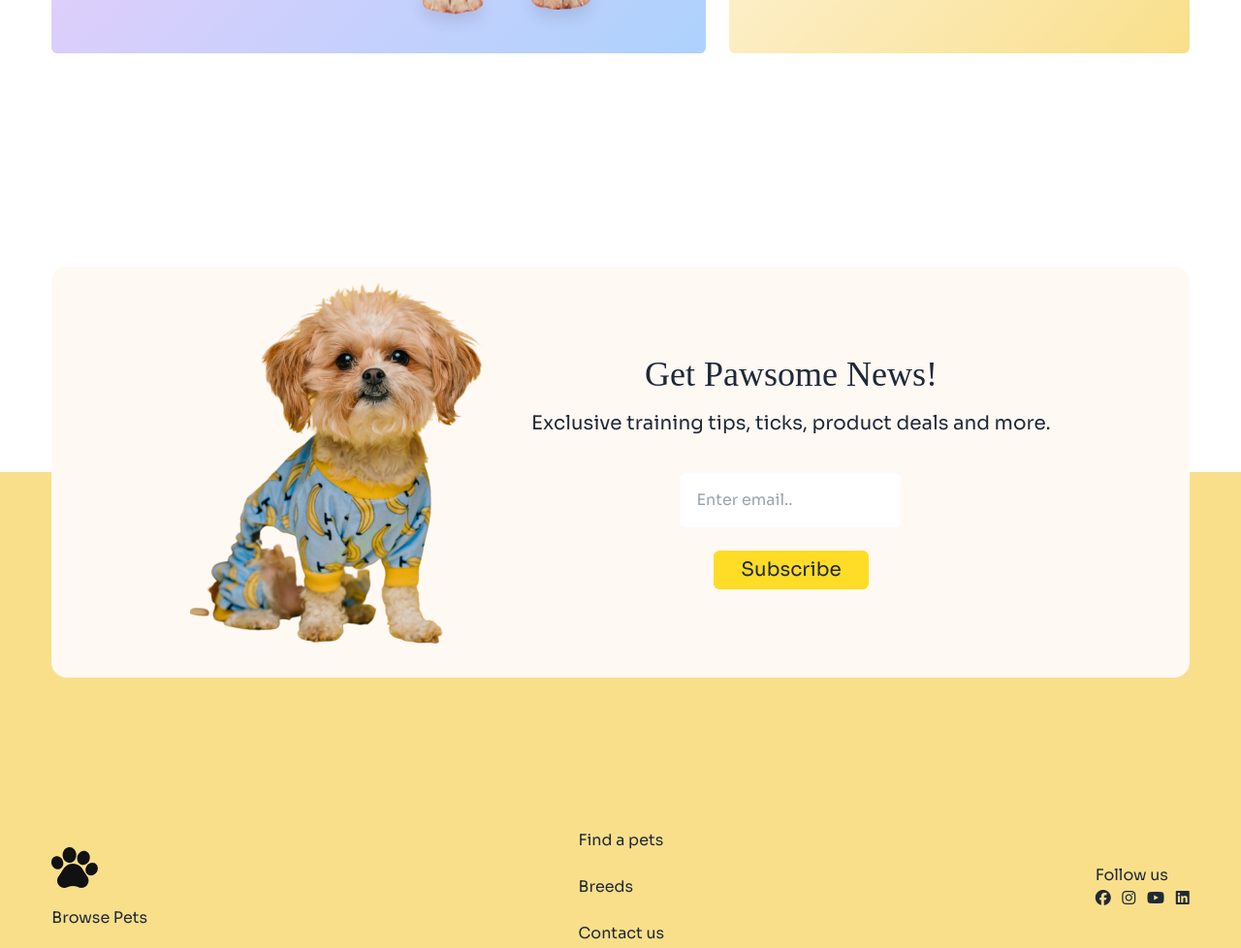
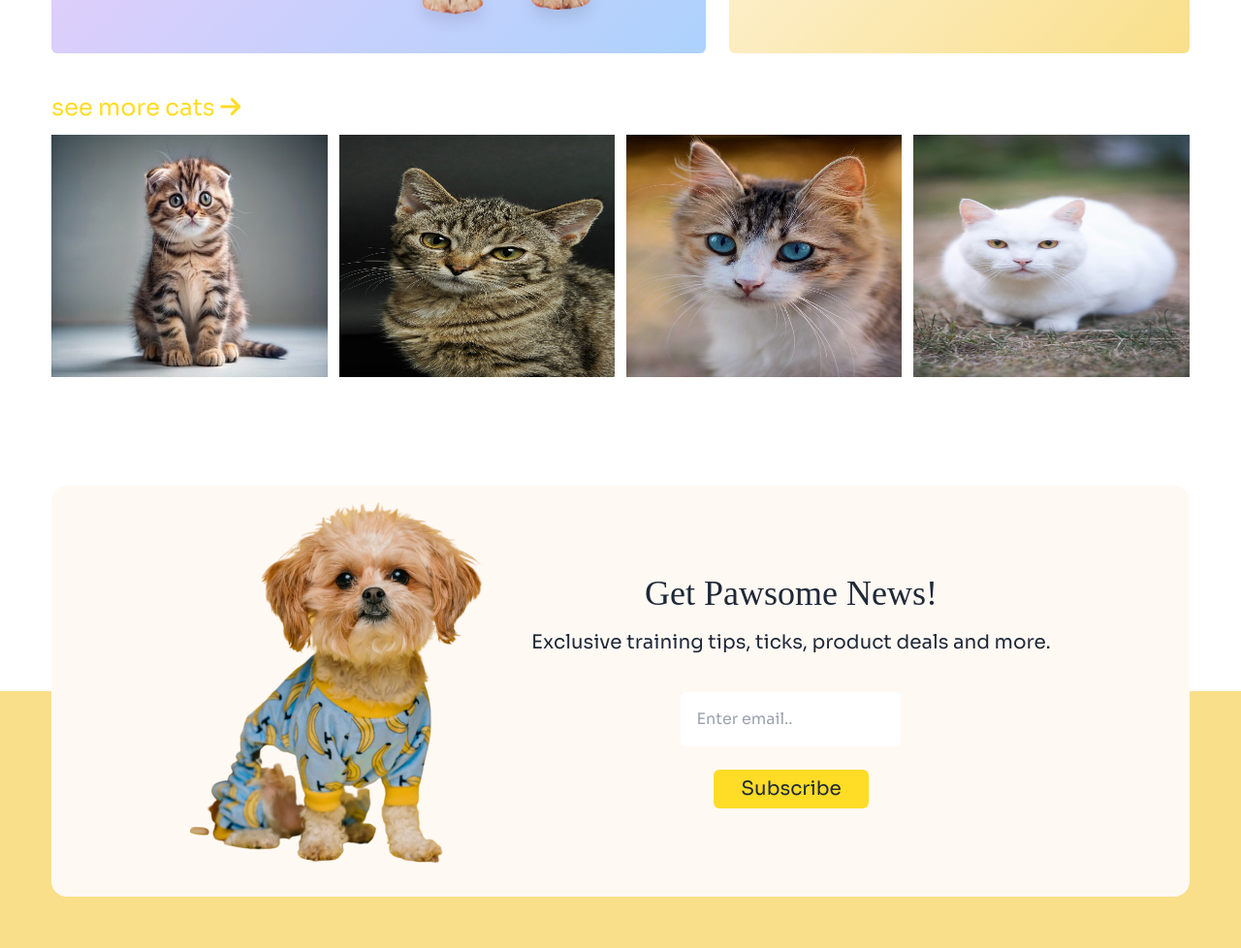
Before and after one commit to RAKIB2699/Assignment_03_Category_0001, a plain HTML site: page index.html in a window 1280 px wide. Shown: the part 2521-3499 px from the top of the page at 97% size. Drawn offline with nearby package versions, Linux system fonts and the light colour scheme.

Commit message:
see more cat section added

```diff
--- a/index.html
+++ b/index.html
@@ -315,13 +315,23 @@
                 </div>
             </div>
         </section>
+        <!-- see more cat -->
+         <section class="w-11/12 mx-auto mt-10">
+            <p class="mb-3 text-2xl text-primary-color">see more cats <i class="fa-solid fa-arrow-right"></i></p>
+            <div class="grid grid-cols-2 lg:grid-cols-4 gap-3">
+                <img src="./c1-assets/cat-1.jpg" alt="" class="w-250 h-[250px]">
+                <img src="./c1-assets/cat-2.jpg" alt="" class="w-full h-[250px]">
+                <img src="./c1-assets/cat-3.jpg" alt="" class="w-full h-[250px]">
+                <img src="./c1-assets/cat-4.jpeg" alt="" class="w-full h-[250px]">
+            </div>
+         </section>
     </main>
 
     <footer>
         <section>
             <!-- footer card -->
             <div
-                class="bg-[#FFF9F4] rounded-2xl w-11/12 mx-auto flex items-center lg:flex-row flex-col justify-center pt-4 pb-4 gap-10 relative z-10 translate-y-1/2 mt-2">
+                class="bg-[#FFF9F4] rounded-2xl w-11/12 mx-auto flex items-center lg:flex-row flex-col justify-center pt-4 pb-4 gap-10 relative z-10 translate-y-1/2 -mt-[200px] lg:-mt-[100px]">
                 <div class="max-w-[200px] lg:max-w-[330px]">
                     <img src="./c1-assets/cute-pet-mid.png" class="" alt="">
                 </div>
```
Also changed, not shown: c1-assets/cat-1.jpg (added), c1-assets/cat-2.jpg (added), c1-assets/cat-3.jpg (added), c1-assets/cat-4.jpeg (added).
